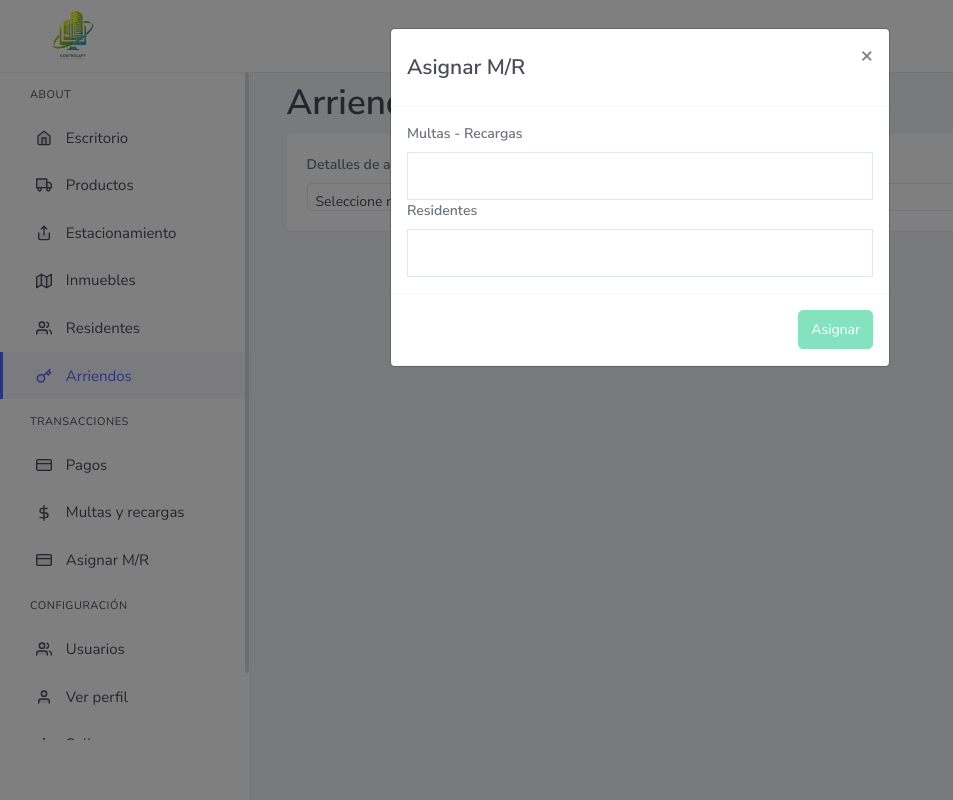
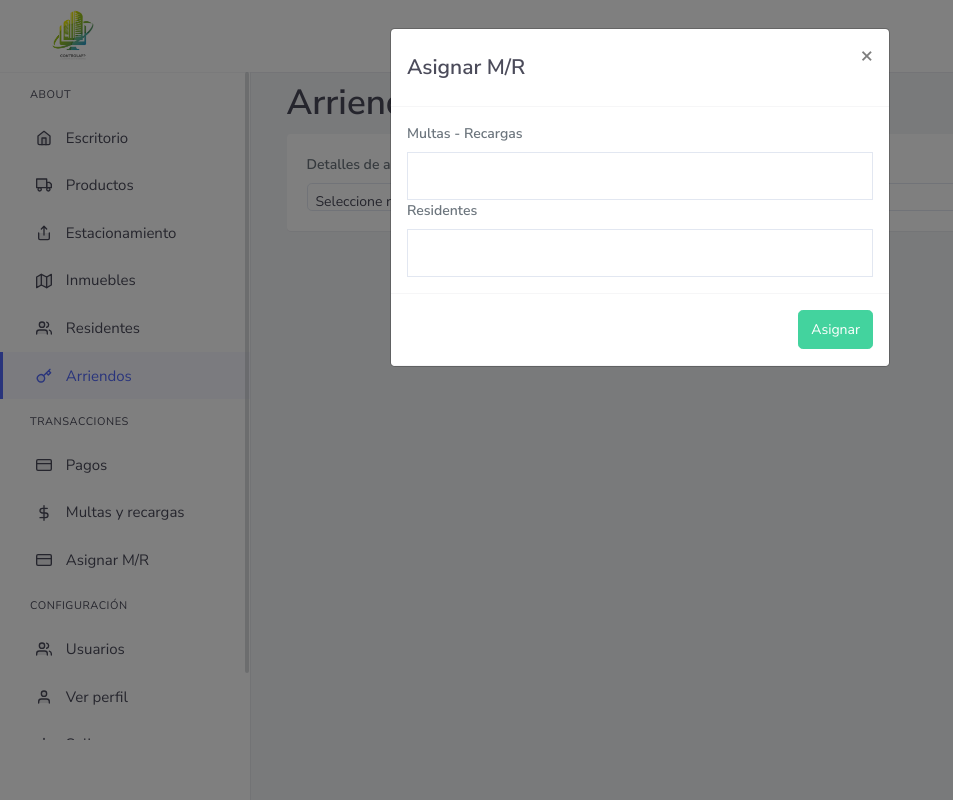
Before and after one commit to cesarcharaco/controlapp3.0, a Laravel app: page /arriendos in a window 1280 px wide, after a click on "Asignar M/R". Shown: the whole page, without its empty margins (0-953 px from the left). Run offline with Laravel 8, Linux system fonts and the light colour scheme; data comes from the database, SQL or seed files in the repository; data that the repository does not hold is empty; some libraries are stand-ins or nearby versions.

```diff
--- a/resources/views/layouts/app.blade.php
+++ b/resources/views/layouts/app.blade.php
@@ -83,7 +83,7 @@
 
                                             </div>
                                             <div class="modal-footer border-bottom">
-                                                <button type="submit" class="btn btn-success" id="botonG" disabled>Asignar</button>
+                                                <button type="submit" class="btn btn-success">Asignar</button>
                                             </div>
                                         </div>
                                     </div>
```
